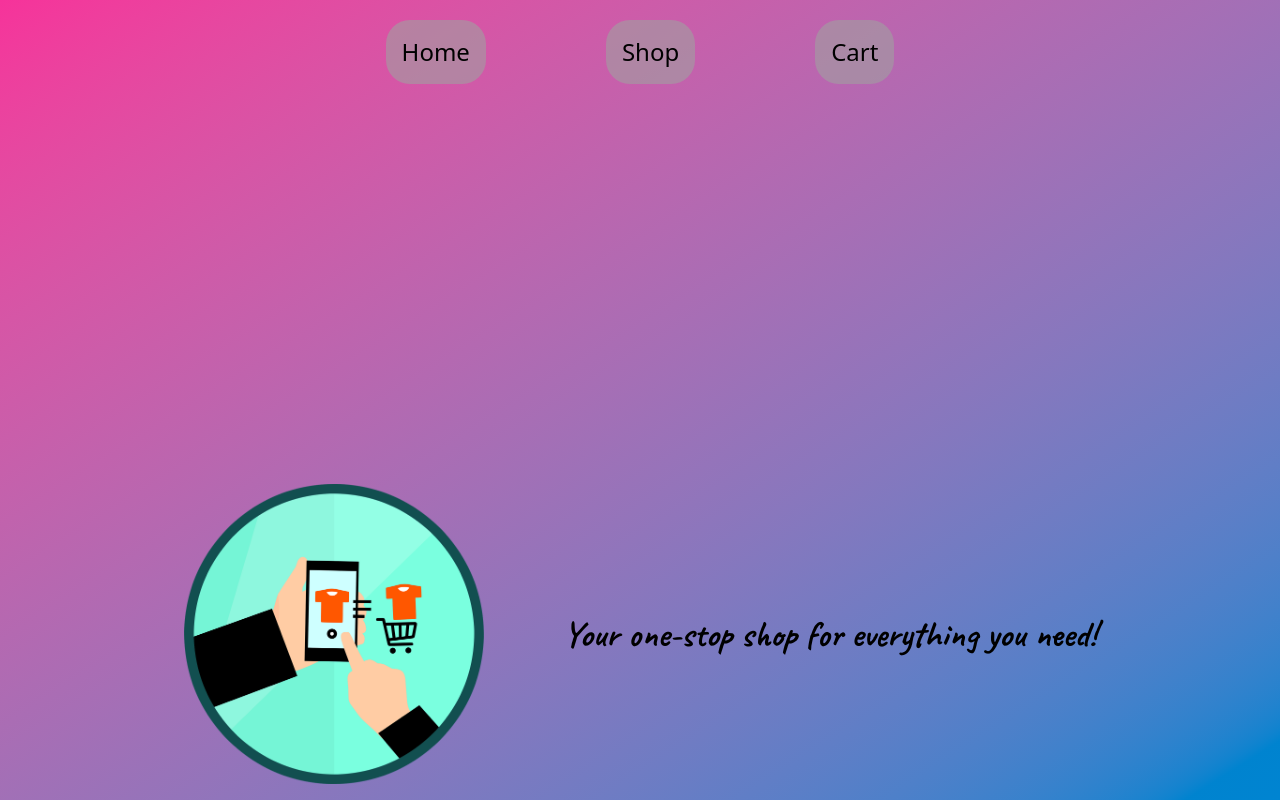
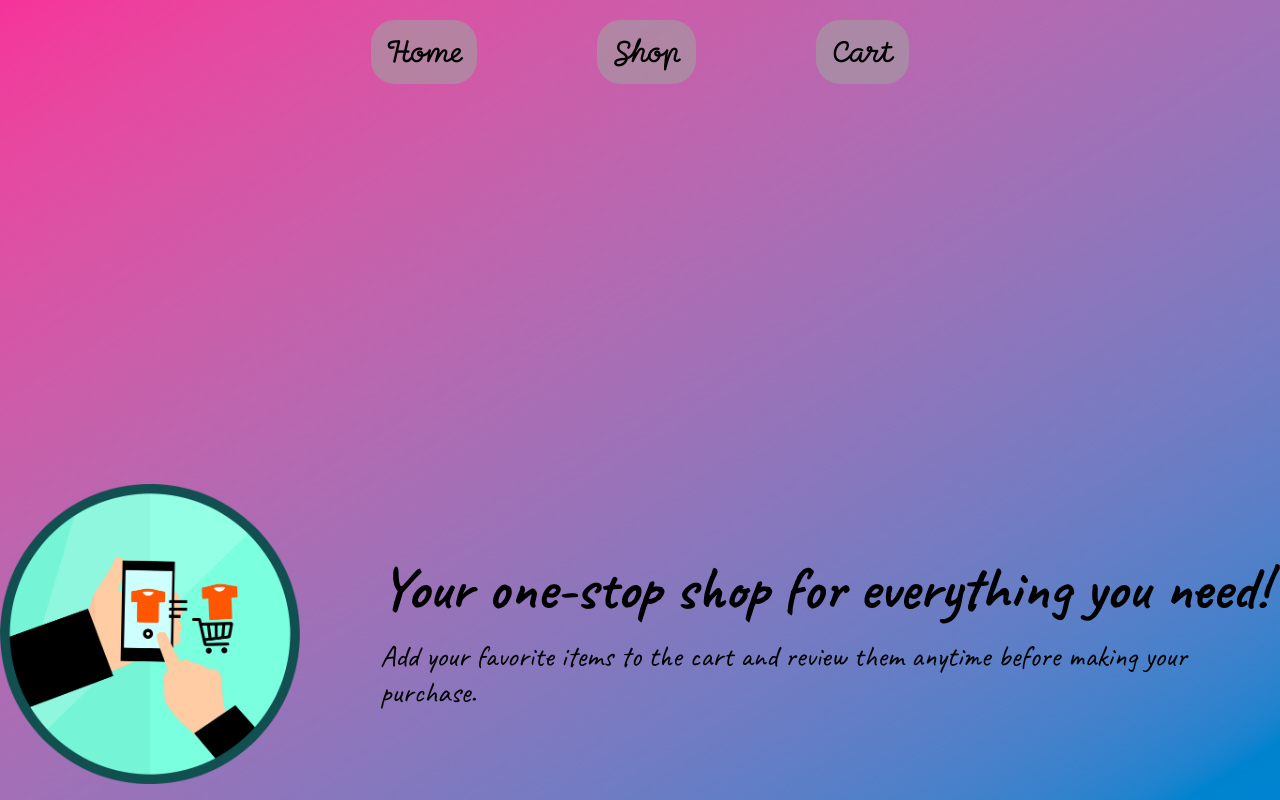
Before and after one commit to dayercher005/Shopping_Cart, a React (Vite) app: page / in a window 1280 px wide. Built offline with nearby package versions, Linux system fonts and the light colour scheme.

Commit message:
Styling homepage

```diff
--- a/src/components/navbar/navbar.jsx
+++ b/src/components/navbar/navbar.jsx
@@ -3,7 +3,7 @@ import NavButton from './NavButton.jsx'
 export default function Navbar(){
 
     return(
-        <div className="mt-5">
+        <div className="pt-5">
             <NavButton name="Home"></NavButton>
             <NavButton name="Shop"></NavButton>
             <NavButton name="Cart"></NavButton>
--- a/src/index.css
+++ b/src/index.css
@@ -5,6 +5,12 @@
   src: local(Caveat), url(./assets/Caveat-VariableFont_wght.ttf)
 }
 
+@font-face{
+  font-family: MomoSignature;
+  src: local(MomoSignature), url(./assets/MomoSignature-Regular.ttf)
+}
+
 @theme{
-  --font-Caveat: Caveat
+  --font-Caveat: Caveat;
+  --font-MomoSignature: MomoSignature;
 }
--- a/src/pages/home/Home.jsx
+++ b/src/pages/home/Home.jsx
@@ -3,7 +3,8 @@ import ShoppingIcon from "/src/assets/ShoppingIcon.png"
 
 export default function Home() {
 
-    const HomeText="Your one-stop shop for everything you need!"
+    const HomeText = "Your one-stop shop for everything you need!"
+    const HomeSubtext = "Add your favorite items to the cart and review them anytime before making your purchase."
 
     return (
 
@@ -12,9 +13,12 @@ export default function Home() {
                 <Navbar></Navbar>
             </div>
 
-            <div className="flex justify-center items-center pt-100 gap-20">
+            <div className="flex justify-center items-center pt-100 gap-20 ">
                 <img className="size-75" src={ShoppingIcon}></img>
-                <p className="text-4xl font-Caveat font-bold">{HomeText}</p>
+                <div>
+                    <h1 className="text-6xl font-Caveat font-bold pb-5">{HomeText}</h1>
+                    <h2 className="text-3xl font-Caveat">{HomeSubtext}</h2>
+                </div>
             </div>
         </div>
 
```
